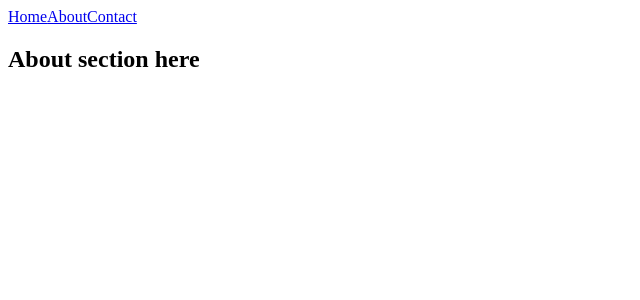
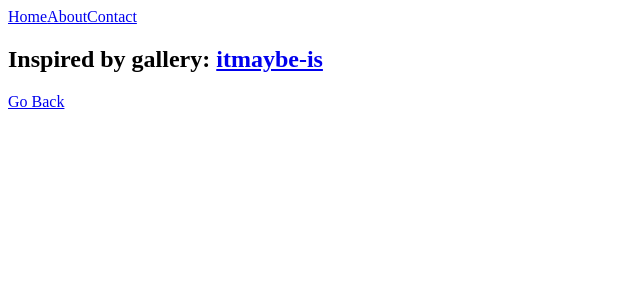
Before and after one commit to zacharychoi-ce/gallery-app-react, a React app: page /about in a window 1280 px wide. Shown: the top 300 px of the page, without its empty margins (0-640 px from the left). Built offline with nearby package versions, Linux system fonts and the light colour scheme; the HTML template or start-up script is replaced by a standard one.

Commit message:
update App, About, Contact, Create/DeleteMsg components

```diff
--- a/client/App.jsx
+++ b/client/App.jsx
@@ -15,6 +15,7 @@ const App = () => {
     <>
       <div>
         <Header />
+        {/* <Contact /> */}
         <main>
           <Route exact path='/' component={Home} />
           <Route path='/about' component={About} />
--- a/client/components/About.jsx
+++ b/client/components/About.jsx
@@ -1,10 +1,12 @@
 import React from 'react'
-// perhaps import image here
+import Contact from './Contact'
+import { Link } from 'react-router-dom'
 
 export default function About() {
     return (
         <section>
-            <h1>About section here</h1>
+            <h1>Inspired by gallery: <a href="https://itmaybeis.tumblr.com">itmaybe-is</a></h1>
+            <Link to='/'>Go Back</Link>
         </section>
     )
 }
--- a/client/components/Contact.jsx
+++ b/client/components/Contact.jsx
@@ -0,0 +1,13 @@
+import React from 'react'
+import { Link } from 'react-router-dom'
+
+export default function About() {
+    return (
+        <section>
+            {/* insert, or change to icons */}
+            <a href="https://github.com/zacharychoi-ce">Github</a>
+            <a href="https://www.linkedin.com/in/zacharychoi/">LinkedIn</a>
+            <Link to='/'>Go Back</Link>
+        </section >
+    )
+}
--- a/client/components/Messages/CreateMsg.jsx
+++ b/client/components/Messages/CreateMsg.jsx
@@ -0,0 +1,13 @@
+import React from 'react'
+import { Link } from 'react-router-dom'
+import { GrStatusGood } from 'react-icons/gr'
+
+export default function AddMsg() {
+    return (
+        <div>
+            {/* add icon here */}
+            <h3>Post was added successfully</h3>
+            <Link to='/'>Home</Link>
+        </div>
+    )
+}
--- a/client/components/Messages/DeleteMsg.jsx
+++ b/client/components/Messages/DeleteMsg.jsx
@@ -0,0 +1,13 @@
+import React from 'react'
+import { Link } from 'react-router-dom'
+import { GrStatusGood } from 'react-icons/gr'
+
+export default function AddMsg() {
+    return (
+        <div>
+            {/* add icon here */}
+            <h3>Post deleted</h3>
+            <Link to='/'>Home</Link>
+        </div>
+    )
+}
--- a/package.json
+++ b/package.json
@@ -45,6 +45,7 @@
     "express": "^4.17.1",
     "knex": "^0.95.11",
     "pg": "^8.7.1",
+    "react-icons": "^4.3.1",
     "react-router-dom": "^5.3.0",
     "sqlite3": "^5.0.2"
   },
```
Also changed, not shown: 1 other file (tests, documents, lock files or other folders).
